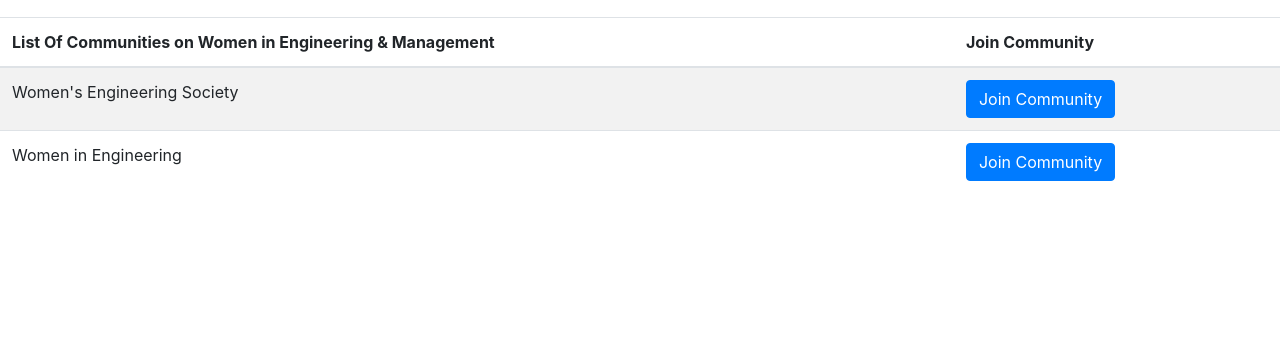
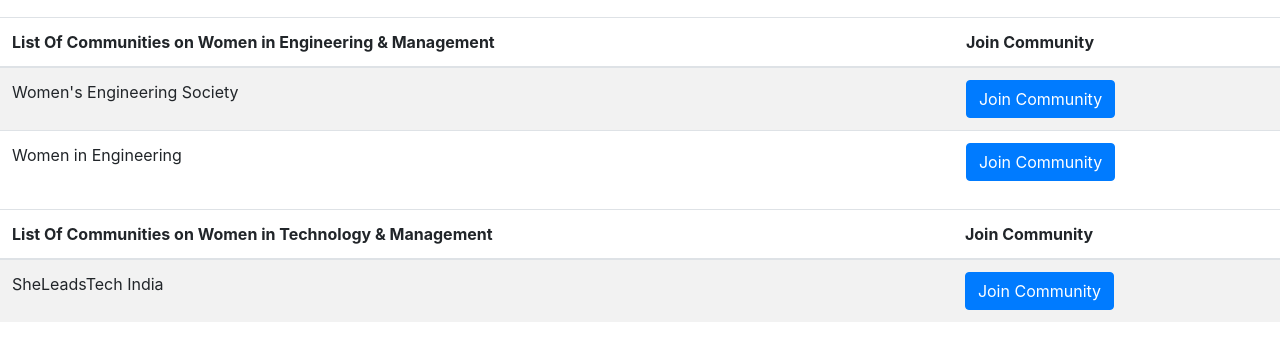
Before and after one commit to tapaswenipathak/Women-Communities, a Django app: page / in a window 1280 px wide. Shown: the part 2448-2786 px from the top of the page. Before the commit the page ends 2629 px from the top, so only its background shows below. Run offline with Django 3.2, Linux system fonts and the light colour scheme; some libraries are stand-ins or nearby versions.

Commit message:
Update index.html
Added communities on women in technology and management.

```diff
--- a/templates/index.html
+++ b/templates/index.html
@@ -272,5 +272,24 @@
 
 			</tbody>
 		</table>
+
+	    <table class="table table-striped">
+            <thead>
+				<tr>
+				<th scope="col">List Of Communities on Women in Technology & Management</th>
+				<th scope="col">Join Community</th>
+				</tr>
+			</thead>
+			<tbody>
+				<tr>
+					<td>SheLeadsTech India</td>
+					<td>
+						<a class="btn btn-primary" href="https://sheleadstechin.splashthat.com/" role="button" target="_blank">Join Community</a>
+					</td>
+				</tr>
+
+
+			</tbody>
+		</table>
     </body>
 </html>
```
